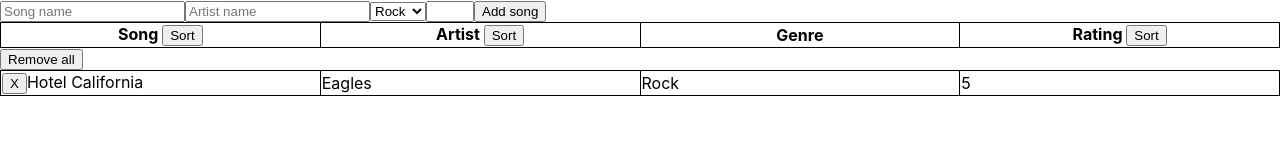
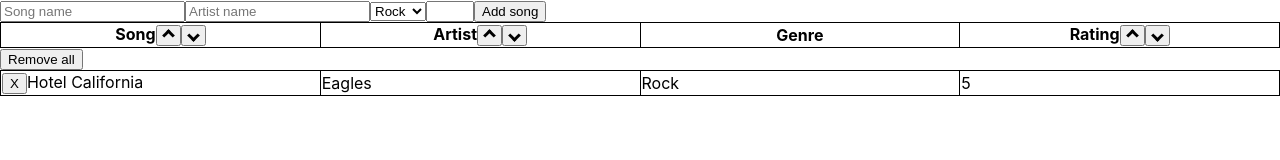
Before and after one commit to QuincyZ97/React-playlist, a React (Create React App) app: page / in a window 1280 px wide. Shown: the top 160 px of the page. Built offline with nearby package versions, Linux system fonts and the light colour scheme.

Commit message:
react playlist pre-release | working sort buttons

```diff
--- a/src/0_reducers/songReducer.js
+++ b/src/0_reducers/songReducer.js
@@ -20,31 +20,19 @@
             const clearedState = []
             return clearedState
         case "SORT_LIST":
-
-            const getType = ( sortType ) => {
-                if (sortType === "title") {
-                    return function (a, b) {
-                        if (a.title.toLowerCase() < b.title.toLowerCase()) return -1;
-                        if (a.title.toLowerCase() > b.title.toLowerCase()) return 1;
-                        return 0;
-                    }
-                } else if (sortType === "artist") {
-                    return function (a, b) {
-                        if (a.artist.toLowerCase() < b.artist.toLowerCase()) return -1;
-                        if (a.artist.toLowerCase() > b.artist.toLowerCase()) return 1;
-                        return 0;
-                    }
-                } else {
-                    return function (a, b) {
-                        if (a.rating < b.rating) return 1;
-                        if (a.rating > b.rating) return -1;
-                        return 0;
-                    }
-                }
+            const getType = (sortType) => {
+                // SORT TITLE
+                if (sortType === "tA") { return function (a, b) { if (a.title.toLowerCase() < b.title.toLowerCase()) return -1; } }
+                else if (sortType === "tD") { return function (a, b) { if (a.title.toLowerCase() > b.title.toLowerCase()) return -1; } }
+                // SORT ARTIST
+                else if (sortType === "aA")  { return function (a, b) { if (a.artist.toLowerCase() < b.artist.toLowerCase()) return -1; } }
+                else if (sortType === "aD") { return function (a, b) { if (a.artist.toLowerCase() > b.artist.toLowerCase()) return -1; } }
+                // SORT RATING
+                else if (sortType === "rA") { return function (a, b) { if (a.rating < b.rating) return -1;}}
+                else if (sortType === "rD")   { return function (a, b) { if (a.rating > b.rating) return -1;}}
             }
 
-            const sortState = [...state].sort( getType(action.payload) );
-
+            const sortState = [...state].slice().sort( getType(action.payload) );
             return sortState
       }
   }
--- a/src/App.js
+++ b/src/App.js
@@ -14,10 +14,19 @@
         <table>
           <tbody>
             <tr className="song-header">
-              <th className="song-row__item">Song <button onClick={() => dispatch(sortList("title"))}>Sort</button> </th>
-              <th className="song-row__item">Artist <button onClick={() => dispatch(sortList("artist"))}>Sort</button> </th>
+              <th className="song-row__item">Song
+                <button onClick={() => dispatch(sortList("tA"))}><i class="arrow up"></i></button>
+                <button onClick={() => dispatch(sortList("tD"))}><i class="arrow down"></i></button>
+              </th>
+              <th className="song-row__item">Artist
+                <button onClick={() => dispatch(sortList("aA"))}><i class="arrow up"></i></button>
+                <button onClick={() => dispatch(sortList("aD"))}><i class="arrow down"></i></button>
+              </th>
               <th className="song-row__item">Genre</th>
-              <th className="song-row__item">Rating <button onClick={() => dispatch(sortList("rating"))}>Sort</button> </th>
+              <th className="song-row__item">Rating
+                <button onClick={() => dispatch(sortList("rA"))}><i class="arrow up"></i></button>
+                <button onClick={() => dispatch(sortList("rD"))}><i class="arrow down"></i></button>
+              </th>
             </tr>
             </tbody>
           </table>
@@ -27,4 +36,8 @@
   );
 }
 
+//Dispatch note:
+// tA = title Ascending tD = title Descending
+// aA = artist Ascending aD = artist Descending
+// rA = rating Ascending rD = rating Descending
 export default App;
--- a/src/index.css
+++ b/src/index.css
@@ -22,3 +22,20 @@
 td {
   width: 25% ;
 }
+
+.arrow {
+  border: solid black;
+  border-width: 0 3px 3px 0;
+  display: inline-block;
+  padding: 3px;
+}
+
+.up {
+  transform: rotate(-135deg);
+  -webkit-transform: rotate(-135deg);
+}
+
+.down {
+  transform: rotate(45deg);
+  -webkit-transform: rotate(45deg);
+}
```
